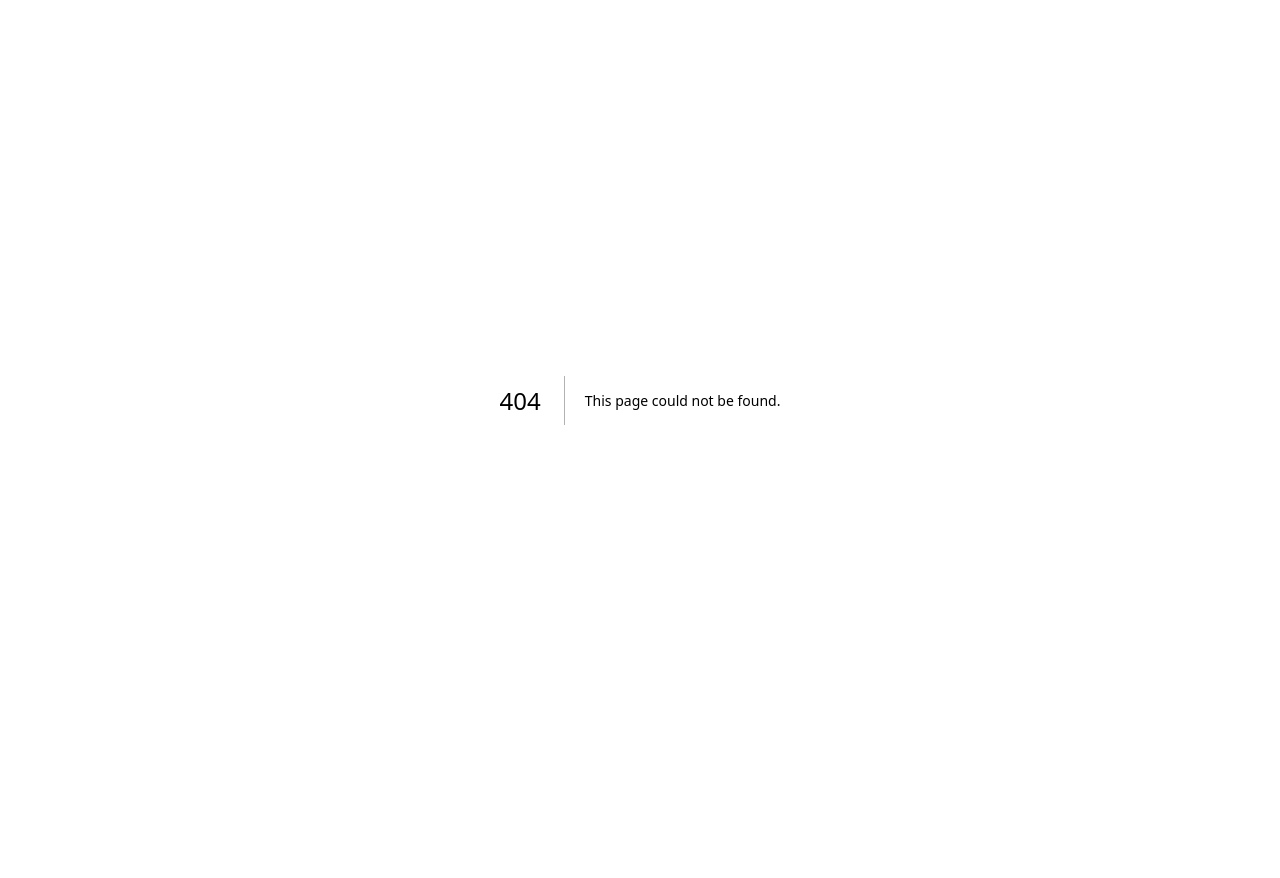
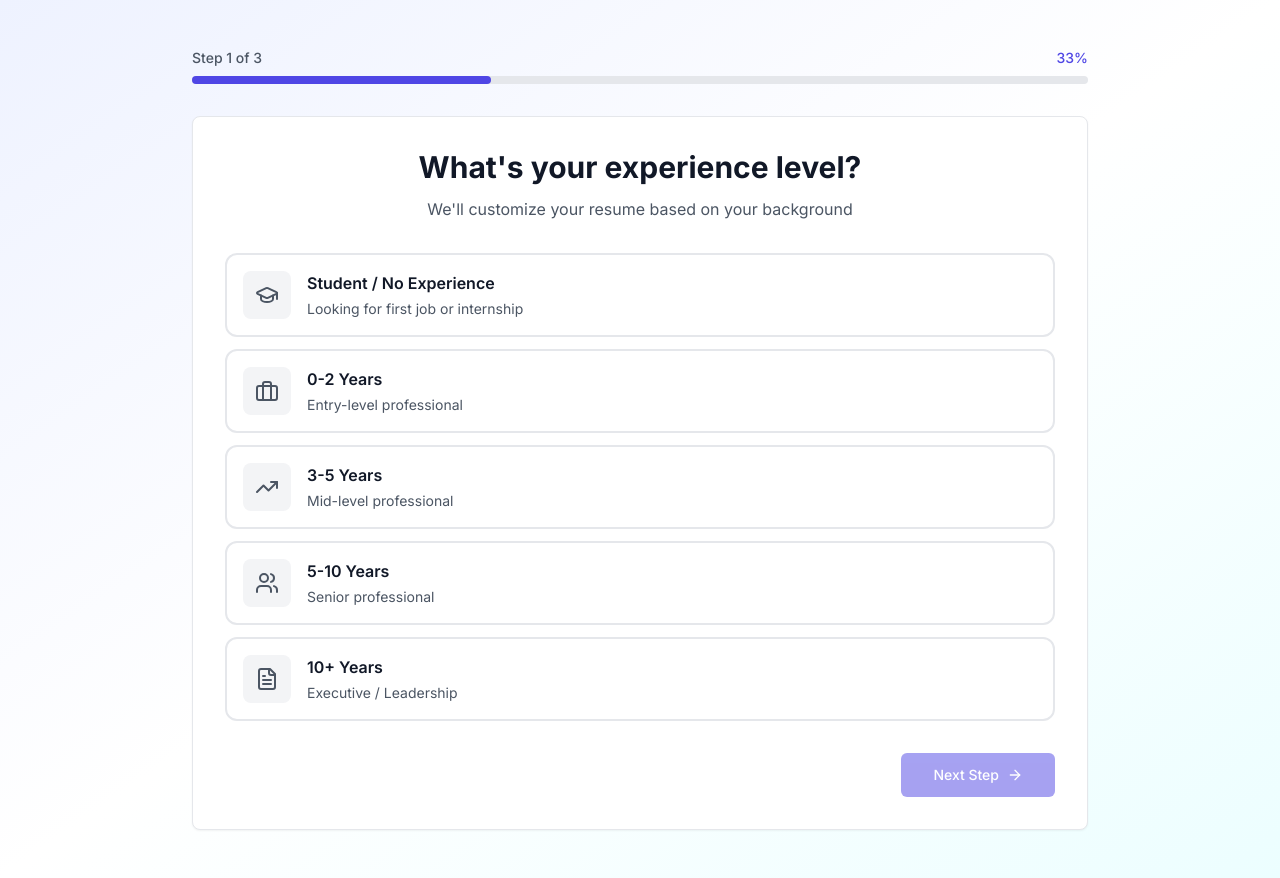
Before and after one commit to himanshumannu51-collab/resume8nov, a Next.js app: page /onboarding in a window 1280 px wide. Before the commit this address had no page. Before the commit the page ends 800 px from the top, so only its background shows below. Built offline with nearby package versions, Linux system fonts and the light colour scheme.

Commit message:
Create page.tsx

```diff
--- /dev/null
+++ b/src/app/onboarding/page.tsx
@@ -0,0 +1,219 @@
+'use client';
+
+import { useState } from 'react';
+import { useRouter } from 'next/navigation';
+import { Button } from '@/components/ui/button';
+import { Card } from '@/components/ui/card';
+import { useUserProfileStore, ExperienceLevel, Industry, Goal } from '@/store/userProfileStore';
+import { ArrowRight, ArrowLeft, Briefcase, GraduationCap, TrendingUp, Users, FileText } from 'lucide-react';
+
+export default function OnboardingPage() {
+  const router = useRouter();
+  const [step, setStep] = useState(1);
+  const { profile, setExperienceLevel, setIndustry, setGoal, completeOnboarding } = useUserProfileStore();
+
+  const handleComplete = () => {
+    completeOnboarding();
+    router.push('/builder');
+  };
+
+  const experienceLevels = [
+    { id: 'student' as ExperienceLevel, label: 'Student / No Experience', icon: GraduationCap, desc: 'Looking for first job or internship' },
+    { id: 'junior' as ExperienceLevel, label: '0-2 Years', icon: Briefcase, desc: 'Entry-level professional' },
+    { id: 'mid' as ExperienceLevel, label: '3-5 Years', icon: TrendingUp, desc: 'Mid-level professional' },
+    { id: 'senior' as ExperienceLevel, label: '5-10 Years', icon: Users, desc: 'Senior professional' },
+    { id: 'executive' as ExperienceLevel, label: '10+ Years', icon: FileText, desc: 'Executive / Leadership' },
+  ];
+
+  const industries = [
+    { id: 'tech' as Industry, label: '💻 Technology & IT', desc: 'Software, Hardware, IT Services' },
+    { id: 'healthcare' as Industry, label: '🏥 Healthcare', desc: 'Medical, Nursing, Pharma' },
+    { id: 'finance' as Industry, label: '💰 Finance & Banking', desc: 'Accounting, Investment, Insurance' },
+    { id: 'marketing' as Industry, label: '📈 Marketing & Sales', desc: 'Digital Marketing, Sales, PR' },
+    { id: 'education' as Industry, label: '📚 Education', desc: 'Teaching, Training, Academia' },
+    { id: 'legal' as Industry, label: '⚖️ Legal', desc: 'Law, Compliance, Paralegal' },
+    { id: 'creative' as Industry, label: '🎨 Creative & Design', desc: 'Design, Media, Arts' },
+    { id: 'engineering' as Industry, label: '🏗️ Engineering', desc: 'Civil, Mechanical, Electrical' },
+    { id: 'sales' as Industry, label: '🤝 Sales & Business', desc: 'B2B, B2C, Retail' },
+    { id: 'other' as Industry, label: '🔧 Other', desc: 'Something else' },
+  ];
+
+  const goals = [
+    { id: 'first_job' as Goal, label: 'Get My First Job', icon: '🎯', desc: 'Starting my career' },
+    { id: 'career_change' as Goal, label: 'Change Careers', icon: '🔄', desc: 'Switching industries' },
+    { id: 'promotion' as Goal, label: 'Get Promoted', icon: '📈', desc: 'Level up in current field' },
+    { id: 'freelance' as Goal, label: 'Freelance Work', icon: '💼', desc: 'Independent consulting' },
+  ];
+
+  return (
+    <div className="min-h-screen bg-gradient-to-br from-indigo-50 via-white to-cyan-50 py-12 px-4">
+      <div className="max-w-4xl mx-auto">
+        {/* Progress Bar */}
+        <div className="mb-8">
+          <div className="flex items-center justify-between mb-2">
+            <span className="text-sm font-medium text-gray-600">Step {step} of 3</span>
+            <span className="text-sm font-medium text-indigo-600">{Math.round((step / 3) * 100)}%</span>
+          </div>
+          <div className="w-full bg-gray-200 rounded-full h-2">
+            <div
+              className="bg-indigo-600 h-2 rounded-full transition-all duration-300"
+              style={{ width: `${(step / 3) * 100}%` }}
+            />
+          </div>
+        </div>
+
+        {/* Step 1: Experience Level */}
+        {step === 1 && (
+          <Card className="p-8 animate-fade-in">
+            <div className="text-center mb-8">
+              <h1 className="text-3xl font-bold text-gray-900 mb-3">What's your experience level?</h1>
+              <p className="text-gray-600">We'll customize your resume based on your background</p>
+            </div>
+
+            <div className="space-y-3">
+              {experienceLevels.map((level) => (
+                <button
+                  key={level.id}
+                  onClick={() => setExperienceLevel(level.id)}
+                  className={`w-full p-4 rounded-xl border-2 transition-all text-left flex items-start gap-4 hover:shadow-md ${
+                    profile.experienceLevel === level.id
+                      ? 'border-indigo-600 bg-indigo-50'
+                      : 'border-gray-200 hover:border-indigo-300'
+                  }`}
+                >
+                  <div className={`p-3 rounded-lg ${
+                    profile.experienceLevel === level.id ? 'bg-indigo-600' : 'bg-gray-100'
+                  }`}>
+                    <level.icon className={`w-6 h-6 ${
+                      profile.experienceLevel === level.id ? 'text-white' : 'text-gray-600'
+                    }`} />
+                  </div>
+                  <div className="flex-1">
+                    <div className="font-semibold text-gray-900 mb-1">{level.label}</div>
+                    <div className="text-sm text-gray-600">{level.desc}</div>
+                  </div>
+                  {profile.experienceLevel === level.id && (
+                    <div className="text-indigo-600">✓</div>
+                  )}
+                </button>
+              ))}
+            </div>
+
+            <div className="flex justify-end mt-8">
+              <Button
+                size="lg"
+                onClick={() => setStep(2)}
+                disabled={!profile.experienceLevel}
+                className="bg-indigo-600 hover:bg-indigo-700"
+              >
+                Next Step
+                <ArrowRight className="w-4 h-4 ml-2" />
+              </Button>
+            </div>
+          </Card>
+        )}
+
+        {/* Step 2: Industry */}
+        {step === 2 && (
+          <Card className="p-8 animate-fade-in">
+            <div className="text-center mb-8">
+              <h1 className="text-3xl font-bold text-gray-900 mb-3">What industry are you in?</h1>
+              <p className="text-gray-600">We'll suggest relevant skills and templates</p>
+            </div>
+
+            <div className="grid md:grid-cols-2 gap-3">
+              {industries.map((ind) => (
+                <button
+                  key={ind.id}
+                  onClick={() => setIndustry(ind.id)}
+                  className={`p-4 rounded-xl border-2 transition-all text-left hover:shadow-md ${
+                    profile.industry === ind.id
+                      ? 'border-indigo-600 bg-indigo-50'
+                      : 'border-gray-200 hover:border-indigo-300'
+                  }`}
+                >
+                  <div className="font-semibold text-gray-900 mb-1">{ind.label}</div>
+                  <div className="text-sm text-gray-600">{ind.desc}</div>
+                  {profile.industry === ind.id && (
+                    <div className="text-indigo-600 mt-2">✓ Selected</div>
+                  )}
+                </button>
+              ))}
+            </div>
+
+            <div className="flex justify-between mt-8">
+              <Button
+                size="lg"
+                variant="outline"
+                onClick={() => setStep(1)}
+              >
+                <ArrowLeft className="w-4 h-4 mr-2" />
+                Back
+              </Button>
+              <Button
+                size="lg"
+                onClick={() => setStep(3)}
+                disabled={!profile.industry}
+                className="bg-indigo-600 hover:bg-indigo-700"
+              >
+                Next Step
+                <ArrowRight className="w-4 h-4 ml-2" />
+              </Button>
+            </div>
+          </Card>
+        )}
+
+        {/* Step 3: Goal */}
+        {step === 3 && (
+          <Card className="p-8 animate-fade-in">
+            <div className="text-center mb-8">
+              <h1 className="text-3xl font-bold text-gray-900 mb-3">What's your goal?</h1>
+              <p className="text-gray-600">We'll optimize your resume for your objective</p>
+            </div>
+
+            <div className="grid md:grid-cols-2 gap-4">
+              {goals.map((g) => (
+                <button
+                  key={g.id}
+                  onClick={() => setGoal(g.id)}
+                  className={`p-6 rounded-xl border-2 transition-all text-center hover:shadow-md ${
+                    profile.goal === g.id
+                      ? 'border-indigo-600 bg-indigo-50'
+                      : 'border-gray-200 hover:border-indigo-300'
+                  }`}
+                >
+                  <div className="text-4xl mb-3">{g.icon}</div>
+                  <div className="font-semibold text-gray-900 mb-1">{g.label}</div>
+                  <div className="text-sm text-gray-600">{g.desc}</div>
+                  {profile.goal === g.id && (
+                    <div className="text-indigo-600 mt-3 font-medium">✓ Selected</div>
+                  )}
+                </button>
+              ))}
+            </div>
+
+            <div className="flex justify-between mt-8">
+              <Button
+                size="lg"
+                variant="outline"
+                onClick={() => setStep(2)}
+              >
+                <ArrowLeft className="w-4 h-4 mr-2" />
+                Back
+              </Button>
+              <Button
+                size="lg"
+                onClick={handleComplete}
+                disabled={!profile.goal}
+                className="bg-indigo-600 hover:bg-indigo-700"
+              >
+                Create My Resume
+                <ArrowRight className="w-4 h-4 ml-2" />
+              </Button>
+            </div>
+          </Card>
+        )}
+      </div>
+    </div>
+  );
+}
```
